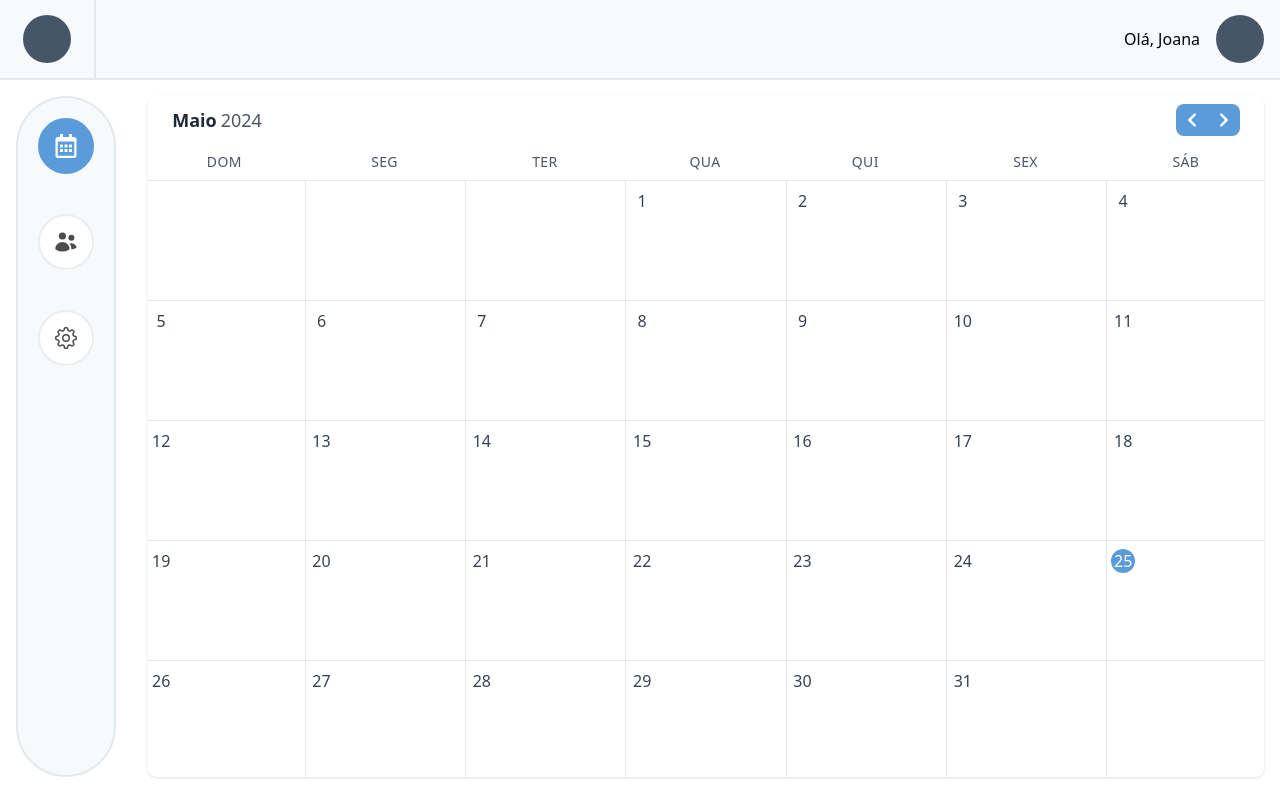
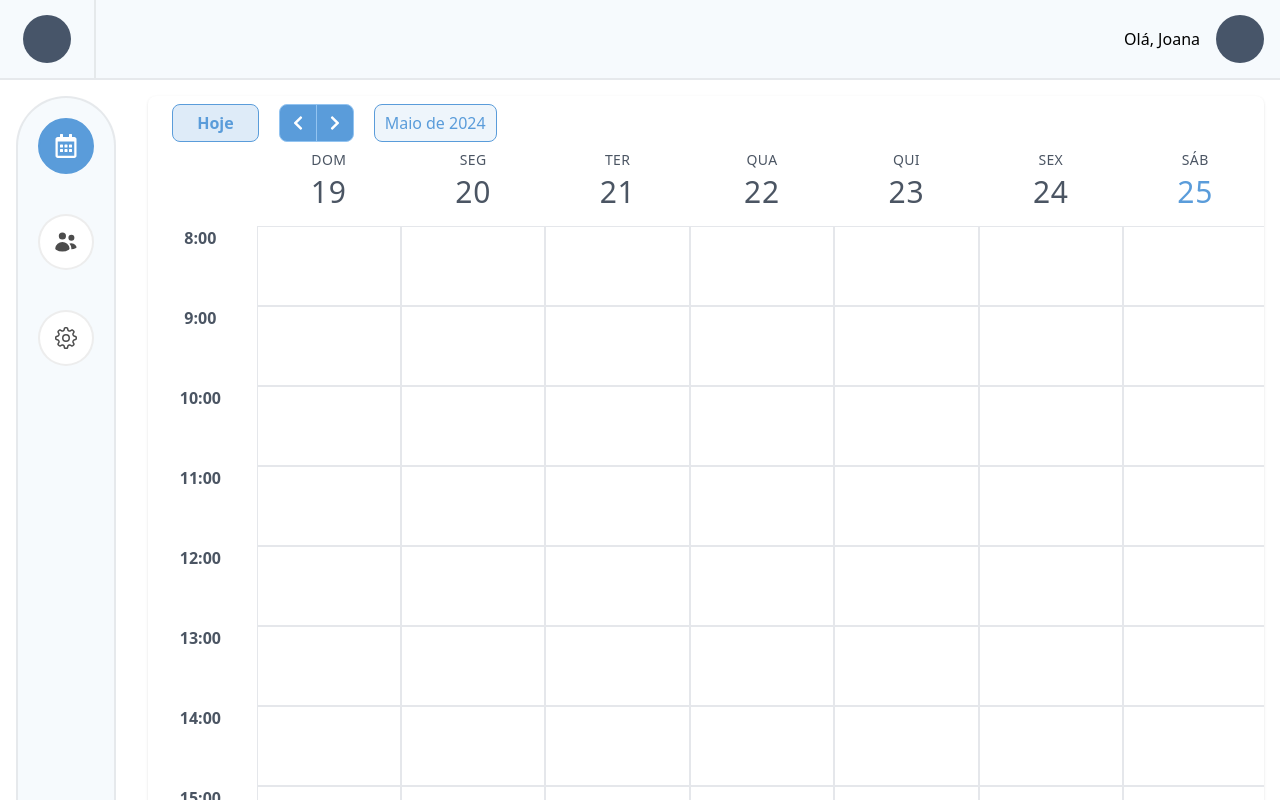
Before and after one commit to maurelio631/Prontu, a React (Vite) app: page /home/agenda in a window 1280 px wide. Shown: the top 800 px of the page. Built offline with nearby package versions, Linux system fonts and the light colour scheme.

Commit message:
agenda v2

```diff
--- a/src/components/CalendarComponent.jsx
+++ b/src/components/CalendarComponent.jsx
@@ -2,8 +2,10 @@ import { useState, useEffect } from 'react';
 import { FaChevronLeft, FaChevronRight } from 'react-icons/fa';
 import { errorAlert } from '../utils/Alerts';
 
-const MONTH_NAMES = ['Janeiro', 'Fevereiro', 'Março', 'Abril', 'Maio', 'Junho', 'Julho', 'Agosto', 'Setembro', 'Outubro', 'Novembro', 'Dezembro'];
 const DAYS = ['DOM', 'SEG', 'TER', 'QUA', 'QUI', 'SEX', 'SÁB'];
+const HOURS = Array.from({ length: 10 }, (_, i) => `${i + 8}:00 - ${i + 9}:00`);
+const HOURS_COLUMN = Array.from({ length: 10 }, (_, i) => `${i + 8}:00`);
+
 const consultType = [
     { id: 'fistConsult', value: '1° Consulta' },
     { id: 'fistReturn', value: '1° Retorno' },
@@ -12,10 +14,8 @@ const consultType = [
 ];
 
 export function CalendarComponent() {
-    const [month, setMonth] = useState(0);
-    const [year, setYear] = useState(2020);
-    const [noOfDays, setNoOfDays] = useState([]);
-    const [blankDays, setBlankDays] = useState([]);
+    const [currentDate, setCurrentDate] = useState(new Date());
+    const [week, setWeek] = useState([]);
     const [openEventModal, setOpenEventModal] = useState(false);
     const [selectedEventIndex, setSelectedEventIndex] = useState(null);
     const [events, setEvents] = useState([{
@@ -23,7 +23,7 @@ export function CalendarComponent() {
         event_consultType: "1° Retorno",
         event_dateForListing: "Wed Jun 05 2024",
         event_dayConsult: "qua., 5 de junho",
-        event_hourConsult: "10:00 - 11:00",
+        event_hourConsult: "11:00 - 12:00",
         event_notes: "nota",
         event_patientName: "Rafael Melo",
         event_phone: "11999339613"
@@ -41,48 +41,97 @@ export function CalendarComponent() {
     });
 
     useEffect(() => {
-        initDate();
-    }, []);
+        updateWeek();
+    }, [currentDate]);
 
-    useEffect(() => {
-        getNoOfDays();
-    }, [month, year]);
-
-    const initDate = () => {
-        let today = new Date();
-        setMonth(today.getMonth());
-        setYear(today.getFullYear());
+    const updateWeek = () => {
+        const startOfWeek = new Date(currentDate);
+        startOfWeek.setDate(currentDate.getDate() - currentDate.getDay());
+        const weekArray = Array.from({ length: 7 }, (_, i) => {
+            const date = new Date(startOfWeek);
+            date.setDate(startOfWeek.getDate() + i);
+            return date;
+        });
+        setWeek(weekArray);
     };
 
     const isToday = (date) => {
         const today = new Date();
-        const d = new Date(year, month, date);
-        return today.toDateString() === d.toDateString();
+        return today.toDateString() === date.toDateString();
     };
 
-    const showEventModal = (date) => {
-        const eventDate = new Date(year, month, date);
-        const dayConsultFormatted = new Intl.DateTimeFormat('pt-BR', {
-            weekday: 'short',
-            day: 'numeric',
-            month: 'long'
-        }).format(eventDate);
+    const handlePreviousWeek = () => {
+        const newDate = new Date(currentDate);
+        newDate.setDate(currentDate.getDate() - 7);
+        setCurrentDate(newDate);
+    };
 
-        setOpenEventModal(true);
+    const handleNextWeek = () => {
+        const newDate = new Date(currentDate);
+        newDate.setDate(currentDate.getDate() + 7);
+        setCurrentDate(newDate);
+    };
+
+    const handleCurrentDate = () => {
+        const newDate = new Date();
+        setCurrentDate(newDate);
+    };
+
+    const showEventModal = (date, hour) => {
+        const eventExists = events.some(event =>
+            new Date(event.event_dateForListing).toDateString() === date.toDateString() &&
+            event.event_hourConsult === hour
+        );
+
+        if (eventExists) {
+            return;
+        }
+
         setNewEvent({
             ...newEvent,
-            dayConsult: dayConsultFormatted,
-            dateForListing: eventDate.toDateString()
+            dateForListing: date.toDateString(),
+            dayConsult: date.toLocaleDateString('pt-BR', { weekday: 'short', day: 'numeric', month: 'long' }),
+            hourConsult: hour
         });
+        setOpenEventModal(true);
+    };
+    const handleEventClick = (eventIndex) => {
+        setSelectedEventIndex(selectedEventIndex === eventIndex ? null : eventIndex);
     };
 
+    const handleRemoveEvent = (event_id) => {
+        setEvents(events.filter(event => event.event_id !== event_id));
+        setSelectedEventIndex(null);
+    };
+
+    const handleStartAppointment = (eventIndex) => {
+        console.log(events)
+    };
+
+    const handleUnmarkEvent = (eventIndex) => {
+        console.log(week)
+
+    };
+
+
     const addEvent = () => {
-        if (newEvent.patientName === '' || newEvent.hourConsult === '' || newEvent.consultType === '') {
+        if (newEvent.patientName === '' || newEvent.consultType === '') {
             const msgError = `Preencha os campos:
-            ${newEvent.patientName === '' ?  'Nome,' : ''}${newEvent.hourConsult === '' ? ' Hora,' : ''}${newEvent.consultType === '' ? ' Tipo de consulta' : ''}`
+            ${newEvent.patientName === '' ? 'Nome,' : ''}${newEvent.consultType === '' ? ' Tipo de consulta' : ''}`
             errorAlert(msgError)
             return;
         }
+
+        const eventExists = events.some(event =>
+            new Date(event.event_dateForListing).toDateString() === newEvent.dateForListing &&
+            event.event_hourConsult === newEvent.hourConsult
+        );
+
+        if (eventExists) {
+            errorAlert('Já existe um evento agendado para este horário.');
+            return;
+        }
+
         setEvents([...events, {
             event_id: Math.floor(Math.random() * 10) + 1,
             event_patientName: newEvent.patientName,
@@ -104,101 +153,77 @@ export function CalendarComponent() {
         setOpenEventModal(false);
     };
 
-    const getNoOfDays = () => {
-        const daysInMonth = new Date(year, month + 1, 0).getDate();
-        const firstDayOfMonth = new Date(year, month, 1).getDay();
-        const blankdaysArray = Array.from({ length: firstDayOfMonth }, (_, i) => i + 1);
-        const daysArray = Array.from({ length: daysInMonth }, (_, i) => i + 1);
-
-        setBlankDays(blankdaysArray);
-        setNoOfDays(daysArray);
-    };
-
-    const handlePreviousMonth = () => {
-        if (month === 0) {
-            setMonth(11);
-            setYear(year - 1);
-        } else {
-            setMonth(month - 1);
-        }
-    };
-
-    const handleNextMonth = () => {
-        if (month === 11) {
-            setMonth(0);
-            setYear(year + 1);
-        } else {
-            setMonth(month + 1);
-        }
-    };
-
-    const handleEventClick = (eventIndex) => {
-        setSelectedEventIndex(selectedEventIndex === eventIndex ? null : eventIndex);
-    };
-
-    const handleRemoveEvent = (event_id) => {
-        setEvents(events.filter(event => event.event_id !== event_id));
-        setSelectedEventIndex(null);
-    };
-
-    const handleStartAppointment = (eventIndex) => {
-        // Lógica para iniciar atendimento
-        console.log(`Iniciar atendimento para o evento ${eventIndex}`);
-    };
-
-    const handleUnmarkEvent = (eventIndex) => {
-        // Lógica para desmarcar evento
-        console.log(`Desmarcar evento ${eventIndex}`);
-    };
 
     return (
         <section className='w-full'>
             <div className="container mx-auto px-4 m-4">
                 <div className="bg-white rounded-lg shadow overflow-hidden">
+
                     <div className="flex items-center justify-between py-2 px-6">
-                        <div>
-                            <span className="text-lg font-bold text-gray-800">{MONTH_NAMES[month]}</span>
-                            <span className="ml-1 text-lg text-gray-600 font-normal">{year}</span>
+                        <div className='flex gap-5'>
+                            <div onClick={handleCurrentDate} className='px-6 flex items-center text-base font-semibold  bg-azul-principal/20 text-azul-principal border border-azul-principal rounded-lg'>
+                                <span >Hoje</span>
                             </div>
-                        <div className="bg-azul-principal rounded-lg">
+
+                            <div className="bg-azul-principal rounded-lg border border-[#93C4F1]">
                                 <button
                                     type="button"
-                                className={`p-2 rounded-s-lg transition hover:bg-black/20 `}
-                                onClick={handlePreviousMonth}
+                                    className={`p-2.5 rounded-s-lg transition hover:bg-black/20 border-r border-[#93C4F1] `}
+                                    onClick={handlePreviousWeek}
                                 >
                                     <FaChevronLeft className="text-white " />
                                 </button>
                                 <button
                                     type="button"
-                                className={`p-2 rounded-e-lg transition hover:bg-black/20 `}
-                                onClick={handleNextMonth}
+                                    className={`p-2.5 rounded-e-lg transition hover:bg-black/20 `}
+                                    onClick={handleNextWeek}
                                 >
                                     <FaChevronRight className="text-white  " />
                                 </button>
                             </div>
+
+                            {week.length > 0 && (
+                                <div className='px-2.5 flex items-center gap-1 text-base font-medium  bg-azul-principal/10 text-azul-principal border border-azul-principal rounded-lg'>
+                                    <span className="capitalize">{week[0].toLocaleDateString('pt-BR', { month: 'long' })}</span>
+                                    <span>de {week[0].toLocaleDateString('pt-BR', { year: 'numeric' })}</span>
                                 </div>
+                            )}
+                        </div>
+                        {/* <div>
+                            adicionar botão
+                        </div> */}
+                    </div>
+
                     <div className="-mx-1 -mb-1">
-                        <div className="flex flex-wrap">
-                            {DAYS.map((day, index) => (
-                                <div key={index} className="w-[14.26%] px-2 py-2">
-                                    <h4 className="text-gray-600 text-sm tracking-wide font-medium text-center">{day}</h4>
-                                </div>
+                        <div className="flex">
+                            {/* Coluna dos Horários */}
+                            <div className="w-[10%] flex flex-col">
+                                <div className="h-12"></div>
+                                {HOURS_COLUMN.map((hour, hourIndex) => (
+                                    <p key={hourIndex} className="h-20 font-semibold flex items-center justify-center text-gray-600">
+                                        {hour}
+                                    </p>
                                 ))}
                             </div>
-                        <div className="flex flex-wrap border-t border-l">
-                            {blankDays.map((index) => (
-                                <div key={index} className="w-[14.28%] h-[120px] text-center border-r border-b px-4 pt-2"></div>
-                            ))}
-                            {noOfDays.map((date, dateIndex) => (
-                                <div key={dateIndex} className="w-[14.28%] h-[120px] px-1 pt-2 border-r border-b relative">
-                                    <p
-                                        onClick={() => showEventModal(date)}
-                                        className={`inline-flex w-6 h-6 items-center justify-center cursor-pointer text-center leading-none rounded-full transition ease-in-out duration-100 ${isToday(date) ? 'bg-azul-principal text-white' : 'text-gray-700 hover:bg-blue-200'}`}
-                                    >
-                                        {date}
-                                    </p>
-                                    <div className="overflow-y-auto mt-1 h-20">
-                                        {events.filter(e => new Date(e.event_dateForListing).toDateString() === new Date(year, month, date).toDateString()).map((event, eventIndex) => (
+
+                            {/* Coluna dos Dias */}
+                            {week.map((date, dateIndex) => (
+                                <div key={dateIndex} className="w-[12.85%] relative pr">
+                                    <div className="flex flex-col h-full">
+
+
+                                        <div className={`text-gray-600 text-sm tracking-wide font-normal text-center`}>
+                                            {DAYS[date.getDay()]}
+                                        </div>
+                                        <div className="flex justify-center items-center mt-1 mb-4">
+                                            <span className={`${isToday(date) ? 'text-azul-principal' : 'text-gray-600'} text-3xl tracking-wide font-normal`}>{date.getDate()}</span>
+                                        </div>
+
+
+
+                                        {HOURS.map((hour, hourIndex) => (
+                                            <div key={hourIndex} className="border h-20 relative mr" onClick={() => showEventModal(date, hour)}>
+                                                {events.filter(e => new Date(e.event_dateForListing).toDateString() === date.toDateString() && e.event_hourConsult === hour).map((event, eventIndex) => (
                                                     <div
                                                         key={event.event_id}
                                                         className={`px-2 py-1 rounded-lg mt-1 overflow-hidden border text-white
@@ -233,30 +258,9 @@ export function CalendarComponent() {
                                                                     Desmarcar
                                                                 </button>
                                                             </div>
-
-                                                    // <div className="bg-[#000000cc] fixed z-40 top-0 right-0 left-0 bottom-0 h-full w-full">
-                                                    //     <div className="p-4 max-w-xl mx-auto relative left-0 right-0 overflow-hidden mt-24" key={event.event_id}>
-                                                    //         <button
-                                                    //             className="bg-red-500 text-white px-2 py-1 rounded mr-2"
-                                                    //             onClick={() => handleRemoveEvent(event.event_id)}
-                                                    //         >
-                                                    //             Remover da agenda
-                                                    //         </button>
-                                                    //         <button
-                                                    //             className="bg-green-500 text-white px-2 py-1 rounded mr-2"
-                                                    //             onClick={() => handleStartAppointment(event.event_id)}
-                                                    //         >
-                                                    //             Iniciar atendimento
-                                                    //         </button>
-                                                    //         <button
-                                                    //             className="bg-yellow-500 text-white px-2 py-1 rounded"
-                                                    //             onClick={() => handleUnmarkEvent(event.event_id)}
-                                                    //         >
-                                                    //             Desmarcar
-                                                    //         </button>
-                                                    //     </div>
-                                                    // </div>
                                                         )}
+                                                    </div>
+                                                ))}
                                             </div>
                                         ))}
                                     </div>
@@ -297,7 +301,8 @@ export function CalendarComponent() {
                                         id='hourConsult'
                                         name='hourConsult'
                                         className="w-full bg-[#F6FAFD] border border-[#e0e0e0] rounded-lg p-2 outline-none hover:border-azul-principal text-center"
-                                        onChange={(e) => setNewEvent({ ...newEvent, hourConsult: e.target.value })}
+                                        value={newEvent.hourConsult}
+                                        readOnly
                                     />
                                 </div>
 
--- a/src/pages/Calendar.jsx
+++ b/src/pages/Calendar.jsx
@@ -14,7 +14,6 @@ export function Calendar() {
                 <main className="flex justify-between w-full">
                     <Sidebar/>
                     <CalendarComponent />
-
                 </main>
             </div>
         </Wrapper>
```
Lines whose indentation alone changed are shown as unchanged.
